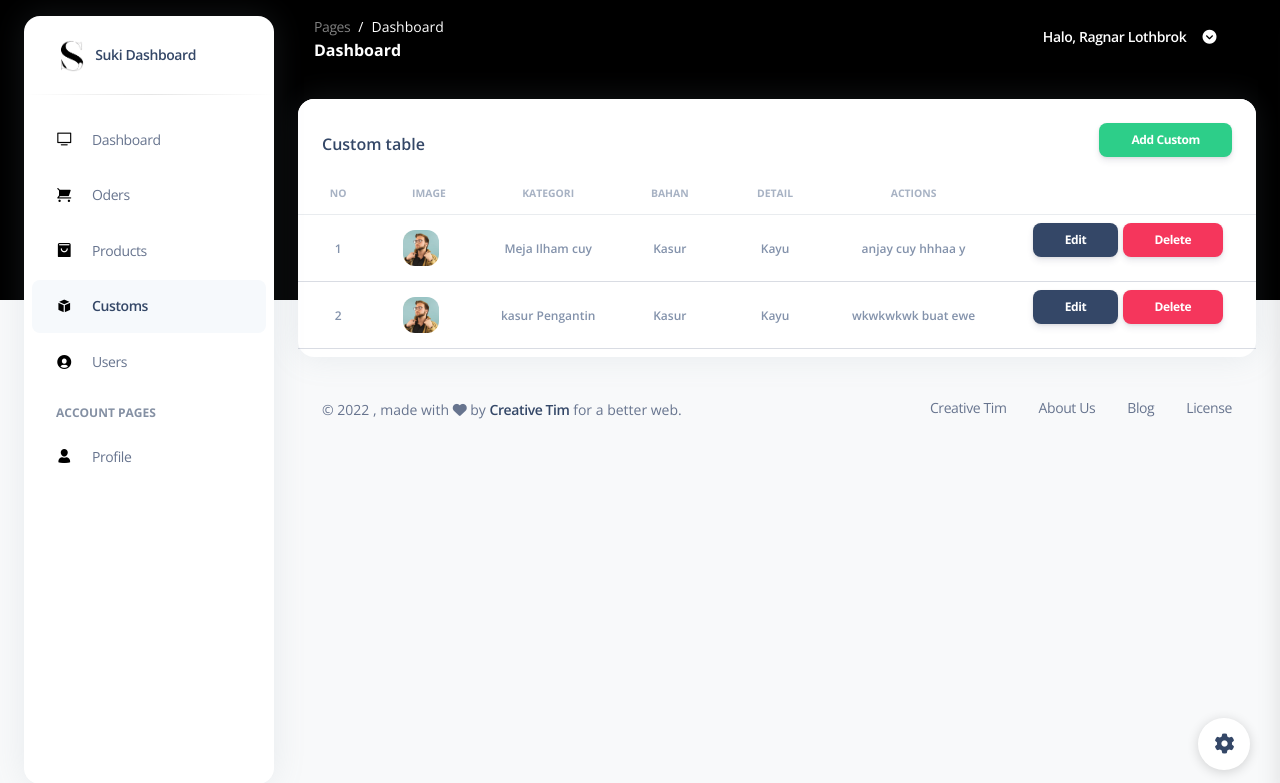
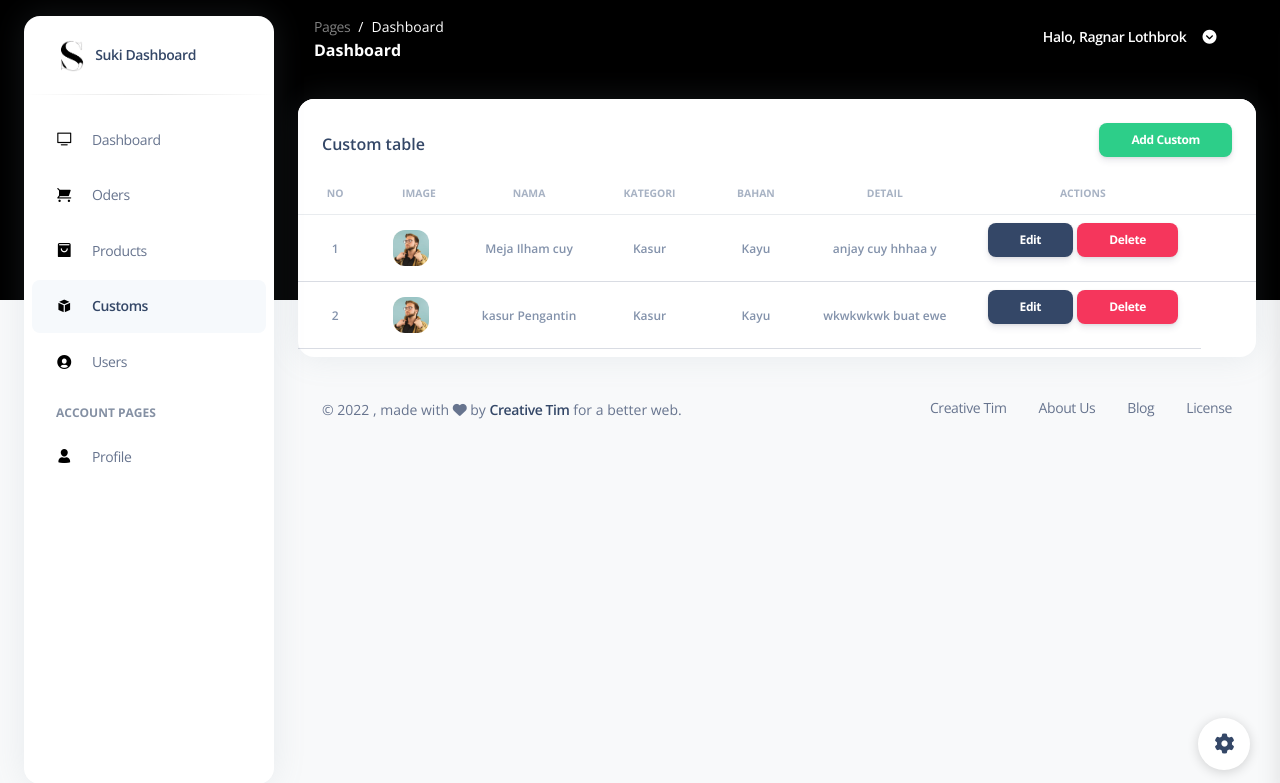
Before and after one commit to Ongghuen/ongghuen-web, a PHP site: page /pages/customs.view.php in a window 1280 px wide. Shown: the top 783 px of the page. Run offline with PHP 8.4, Linux system fonts and the light colour scheme; data comes from the database, SQL or seed files in the repository; some libraries are stand-ins or nearby versions.

Commit message:
fix table customs

```diff
--- a/pages/customs.view.php
+++ b/pages/customs.view.php
@@ -313,6 +313,9 @@ if (isset($_POST['add-custom'])) {
                       </th>
                       <th class="text-center text-uppercase text-secondary text-xxs font-weight-bolder opacity-7">
                         Image
+                      </th>
+                      <th class="text-center text-uppercase text-secondary text-xxs font-weight-bolder opacity-7">
+                        Nama
                       </th>
                       <th class="text-center text-uppercase text-secondary text-xxs font-weight-bolder opacity-7">
                         Kategori
```
